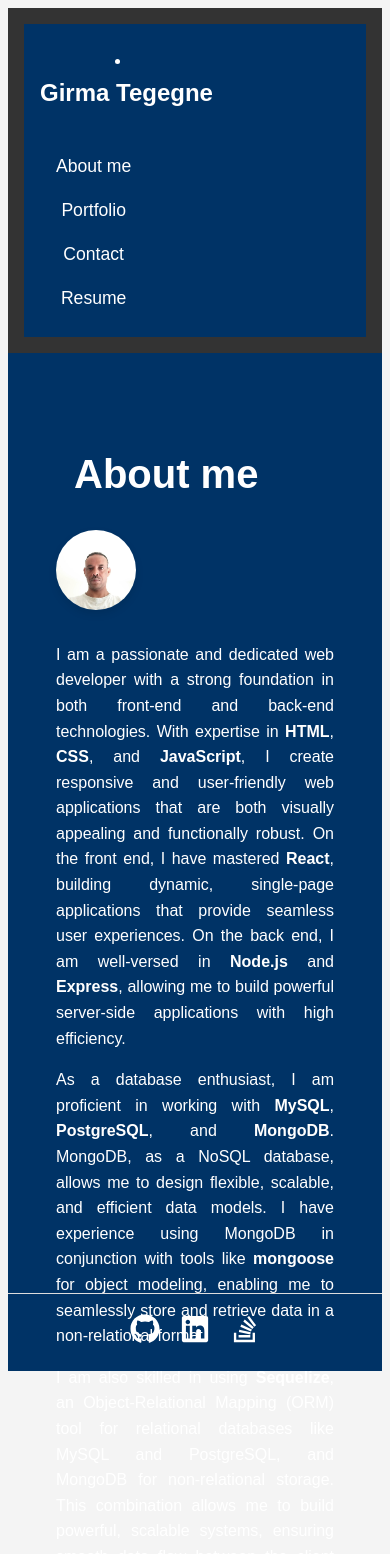
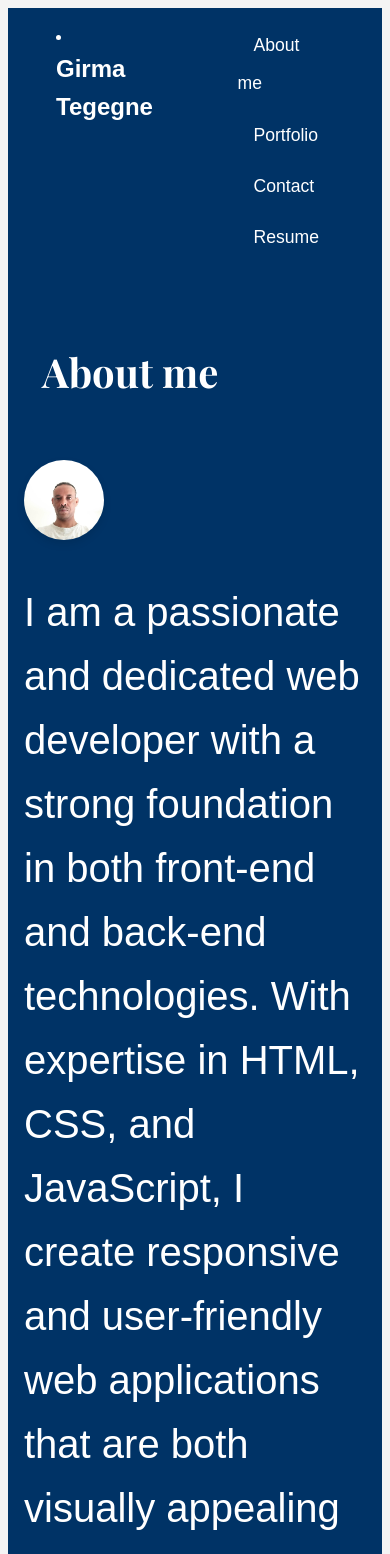
Before and after one commit to girma1978/profile, a React (Vite) app: page / in a window 390 px wide. Shown: the top 1554 px of the page. Built offline with nearby package versions, Linux system fonts and the light colour scheme.

Commit message:
project images added and code modified according to the modification

```diff
--- a/src/App.css
+++ b/src/App.css
@@ -1,249 +1,399 @@
-/* =============================About Me style========================================= */
+@import url('https://fonts.googleapis.com/css2?family=Roboto:wght@400;700&family=Playfair+Display:wght@700&display=swap');
+
+/* =============================About Me======================================== */
 .aboutme {
-  display: block;
-  flex-direction: column; /* Stack elements vertically on smaller screens */
-  align-items: normal; /* Center horizontally */
-  padding: 2rem;
-  background-color:#003366; /* Light background color */
-  font-family: sans-serif; /* Use a clean font */
+  padding: 5rem;
+  background-color: #003366;
+  font-family: sans-serif;
+  font-size: 4rem; /* Increased font size */
+  align-items: stretch;
+  height: auto;
 }
 
 .aboutme h2 {
-  font-size: 2.5rem;
-  margin-bottom: 1rem;
-  color: white; /* Dark heading color */
-  text-align: left; /* Center the heading */
+  font-family: 'Playfair Display', serif;
+  font-size: 5rem; /* Increased font size */
+  margin-bottom: 3rem;
+  color: white;
 }
 
 .aboutme-image-container {
-  width: 80px; /* Match the image width */
-  height: 80px; /* Match the image height */
+  width: 120px;
+  height: 120px;
   border-radius: 50%;
-  overflow: hidden; /* This is crucial for containing the image */
+  overflow: hidden;
   box-shadow: 0 4px 8px rgba(0, 0, 0, 0.1);
+  margin-bottom: 1.5rem;
 }
 
 .aboutme-image {
-  width: 100%; /* Image should fill the container */
-  height: 100%; /* Image should fill the container */
-  object-fit: cover; /* Maintain aspect ratio and cover the container */
+  width: 100%;
+  height: 100%;
+  object-fit: cover;
 }
 
-.aboutme-biography {
-  max-width: 100%; /* Limit biography width for readability */
-  text-align: justify; /* Justify text for a cleaner look */
-  line-height: 1.6; /* Improve readability with line spacing */
-  color:white; /* Slightly lighter text color */
+
+
+@media screen and (max-width: 768px) {
+  .aboutme {
+    font-size: 3rem; /* Adjusted for medium screens */
+    padding: 1.5rem;
+  }
+
+  .aboutme h2 {
+    font-size: 3rem; /* Adjusted for medium screens */
+  }
+
+  .aboutme-image-container {
+    width: 100px;
+    height: 100px;
+    margin-bottom: 1rem;
   }
 
   .aboutme-biography p {
-  margin-bottom: 1rem; /* Space between paragraphs */
+    margin-bottom: 1rem;
+  }
 }
 
-.aboutme-biography strong {
-  color: white; /* Highlight key technologies */
-  font-weight: bold;
+@media screen and (max-width: 480px) {
+  .aboutme {
+    font-size: 2.5rem; /* Adjusted for smaller screens */
+    padding: 1rem;
   }
 
+  .aboutme h2 {
+    font-size: 2.5rem; /* Adjusted for smaller screens */
+  }
+
+  .aboutme-image-container {
+    width: 80px;
+    height: 80px;
+    margin-bottom: 0.5rem;
+  }
+}
 
 /* =============================Resume style========================================= */
 .resume {
-  display: block;
-  flex-direction: column; /* Stack elements vertically on smaller screens */
-  align-items: normal; /* Center horizontally */
-  padding: 2rem;
-  background-color: #003366; /* Light background color */
-  font-family: sans-serif; /* Use a clean font */
+  background-color: #003366;
+  font-family: sans-serif;
+  font-size: 4rem; /* Base font size */
+  align-items: stretch;
 }
 
-.resume  h2 {
-  font-size: 2.5rem;
-  margin-bottom: 1rem;
-  color: white; /* Dark heading color */
-  text-align: left; /* Center the heading */
+.resume h1 {
+  font-size: 6rem; /* Increased font size for h1 */
+  color: white;
+  text-align: left;
 }
 
-.resume span { /* Style for the download link area */
-  display: inline; /* Make it a block element for better spacing */
+.resume h2 {
+  font-size: 5.5rem; /* Increased font size for h2 */
+  color: white;
+  text-align: left;
+}
+
+.resume h3 {
+  font-size: 4.5rem; /* Increased font size for h3 */
+  color: white;
+  margin-top: 2rem;
+}
+
+.resume span {
+  display: inline;
   margin-bottom: 2rem;
-  text-align: center; /* Center the download link */
+  text-align: center;
 }
 
 .resume-download-link {
-  display: inline-block; /* Make the link behave like an inline element */
+  display: inline-block;
   padding: 0.5rem 1rem;
-  background-color: #003366; /* Blue button color */
+  background-color: #003366;
   color: white;
   text-decoration: none;
   border-radius: 5px;
-  transition: background-color 0.3s ease; /* Smooth hover effect */
+  transition: background-color 0.3s ease;
 }
 
 .resume-download-link:hover {
-  background-color: #003366; /* Darker blue on hover */
-}
-
-.resume h3 {
-  font-size: 2rem;
-  margin-bottom: 1rem;
-  color:white;
-  margin-top: 2rem; /* Add some top margin */
+  background-color: #003366;
 }
 
 .resume h4 {
-  font-size: 1.5rem;
+  font-size: 4rem; /* Adjusted font size for h4 */
   margin-bottom: 0.5rem;
-  color:white;
+  color: white;
 }
-
 
 /* ===============================Contact=========================================== */
 .contact {
   padding: 2rem;
-  background-color:#003366; /* Light background */
+  background-color: #003366;
   font-family: sans-serif;
+  font-size: 4rem; /* Base font size */
+}
+
+.contact h1 {
+  font-size: 6rem; /* Increased font size for h1 */
+  margin-bottom: 1rem;
+  color: white;
+  text-align: left;
 }
 
 .contact h2 {
-  font-size: 2.5rem;
+  font-size: 5.5rem; /* Increased font size for h2 */
   margin-bottom: 1rem;
-  color:white;
+  color: white;
   text-align: left;
 }
 
 .contact form {
-  max-width: 50%; /* Limit form width */
-  margin-left: 15px; /* Center the form */
+  max-width: 50%;
+  margin-left: 15px;
 }
 
 .contact label {
-  display: block; /* Make labels stack on top of inputs */
+  display: block;
   margin-bottom: 0.5rem;
   color: white;
 }
 
-.contact input,
+.contact input
+{
+  width: 100%;
+  padding: 0.8rem;
+  margin-bottom: 1rem;
+  border: 1px solid #ccc;
+  border-radius: 5px;
+  box-sizing: border-box;
+  font-size: 1.5rem; /* Adjusted font size */
+  height: 100px;
+
+}
 .contact textarea {
   width: 100%;
   padding: 0.8rem;
   margin-bottom: 1rem;
   border: 1px solid #ccc;
   border-radius: 5px;
-  box-sizing: border-box; /* Include padding in width */
-  font-size: 1rem;
-}
-
-.contact textarea {
-  height: 150px; /* Adjust textarea height as needed */
+  box-sizing: border-box;
+  font-size: 1.5rem; /* Adjusted font size */
+  height: 1000px;
 }
 
 .contact button {
-  background-color: #003366; /* Blue button */
+  background-color: #003366;
   color: #fff;
   padding: 0.8rem 1.5rem;
   border: none;
   border-radius: 5px;
   cursor: pointer;
-  font-size: 1rem;
+  font-size: 1.5rem; /* Adjusted font size */
   transition: background-color 0.3s ease;
 }
 
 .contact button:hover {
-  background-color: #0056b3; /* Darker blue on hover */
+  background-color: #0056b3;
 }
 
-.contact span { /* Style for error messages */
-  color: write;
-  font-size: 0.9rem;
+.contact span {
+  color: white;
+  font-size: 1.2rem; /* Adjusted font size */
   margin-top: 0.2rem;
-  display: block; /* Make error messages appear below the input */
+  display: block;
 }
+
+/* ==============================Media Queries==================================== */
+
+/* For medium screen sizes */
+@media screen and (max-width: 768px) {
+  .resume {
+    font-size: 3rem; /* Adjusted for medium screens */
+  }
+
+  .resume h1 {
+    font-size: 4.5rem; /* Increased font size for h1 */
+  }
+
+  .resume h2 {
+    font-size: 3.5rem; /* Increased font size for h2 */
+  }
+
+  .resume h3 {
+    font-size: 2.8rem; /* Increased font size for h3 */
+  }
+
+  .resume h4 {
+    font-size: 2rem; /* Adjusted font size for h4 */
+  }
+
+  .contact {
+    font-size: 3rem; /* Adjusted for medium screens */
+  }
+
+  .contact h1 {
+    font-size: 4.5rem; /* Increased font size for h1 */
+  }
+
+  .contact h2 {
+    font-size: 3.5rem; /* Increased font size for h2 */
+  }
+
+  .contact input,
+  .contact textarea {
+    font-size: 1.2rem; /* Adjusted for medium screens */
+  }
+
+  .contact button {
+    font-size: 1.2rem; /* Adjusted for medium screens */
+  }
+
+  .contact span {
+    font-size: 1rem; /* Adjusted for medium screens */
+  }
+}
+
+/* For small screen sizes */
+@media screen and (max-width: 480px) {
+  .resume {
+    font-size: 2.5rem; /* Adjusted for smaller screens */
+  }
+
+  .resume h1 {
+    font-size: 3.5rem; /* Increased font size for h1 */
+  }
+
+  .resume h2 {
+    font-size: 3rem; /* Increased font size for h2 */
+  }
+
+  .resume h3 {
+    font-size: 2.2rem; /* Increased font size for h3 */
+  }
+
+  .resume h4 {
+    font-size: 1.8rem; /* Adjusted font size for h4 */
+  }
+
+  .contact {
+    font-size: 2.5rem; /* Adjusted for smaller screens */
+  }
+
+  .contact h1 {
+    font-size: 3.5rem; /* Increased font size for h1 */
+  }
+
+  .contact h2 {
+    font-size: 3rem; /* Increased font size for h2 */
+  }
+
+  .contact input,
+  .contact textarea {
+    font-size: 1rem; /* Adjusted for smaller screens */
+  }
+
+  .contact button {
+    font-size: 1rem; /* Adjusted for smaller screens */
+  }
+
+  .contact span {
+    font-size: 0.9rem; /* Adjusted for smaller screens */
+  }
+}
+
+/* ===============================Lists=========================================== */
+ul {
+  list-style-type: disc; /* Apply disc style to all unordered lists */
+  margin-left: 2rem; /* Indent lists to give space for bullets */
+  color: white; /* Set list item color to white */
+}
+
+ul li {
+  font-size: 1.5rem; /* Adjust font size for list items */
+  margin-bottom: 0.8rem; /* Add some spacing between list items */
+}
+
 
 /* ===============================Footer=========================================== */
 .footer {
-  background-color: #003366; /* Dark background color */
+  background-color: #003366;
   padding: 20px;
-  text-align: center; /* Center the icons */
+  text-align: center;
 }
 
 .footer ul {
-  list-style: none; /* Remove bullet points */
+  list-style: none;
   padding: 0;
   margin: 0;
-  display: flex; /* Arrange list items horizontally */
-  justify-content: center; /* Center the list items horizontally */
+  display: flex;
+  justify-content: center;
 }
 
 .footer li {
-  margin: 0 15px; /* Add spacing between icons */
+  margin: 0 15px;
 }
 
 .footer a {
-  color: #fff; /* White icon color */
-  transition: color 0.3s ease; /* Smooth hover transition */
+  color: #fff;
+  transition: color 0.3s ease;
 }
 
 .footer a:hover {
-  color:wheat; /* Blue color on hover (or any color you prefer) */
+  color: wheat;
 }
 
-/* Optional: Add a subtle border to the top of the footer */
 .footer {
-  border-top: 1px solid #ddd; /* Light gray border */
+  border-top: 1px solid #ddd;
 }
-
 
 /* ==============================NavBar=================================== */
 .navigationbar {
-  display: flex; /* Use flexbox for layout */
+  display: flex;
   width: auto;
-  justify-content: space-between; /* Distribute space between items */
-  align-items: left; /* Vertically align items */
-  padding: 1rem 2rem; /* Add padding around the navbar */
-  background-color: #003366; /* Light background color */
+  justify-content: space-between;
+  align-items: left;
+  padding: 1rem 2rem;
+  background-color: #003366;
   font-family: sans-serif;
 }
 
 .navigationbar h2 {
-    margin: 0; /* remove default margin from h2 */
+  margin: 0;
 }
 
 .navigationbar ul {
-  list-style: none; /* Remove bullet points */
+  list-style: none;
   padding: 0;
   margin: 0;
-  display: flex; /* Arrange list items horizontally */
+  display: flex;
 }
 
 .navigationbar li {
-  margin-left: 1rem; /* Add spacing between list items */
+  margin-left: 1rem;
 }
 
 .nav-links {
-  text-decoration: none; /* Remove underlines from links */
-  color: white; /* Dark link color */
-  padding: 0.5rem 1rem; /* Add some padding to the links */
-  border-radius: 5px; /* Add rounded corners to the links */
-  transition: background-color 0.3s ease, color 0.3s ease; /* Smooth transitions */
+  text-decoration: none;
+  color: white;
+  padding: 0.5rem 1rem;
+  border-radius: 5px;
+  transition: background-color 0.3s ease, color 0.3s ease;
 }
 
 .nav-links:hover {
-  background-color: #ddd; /* Light background on hover */
-  color: #007bff; /* Blue color on hover */
+  background-color: #ddd;
+  color: #007bff;
 }
 
 .nav-links.active {
-  background-color: #003366; /* Blue background for active link */
-  color: #fff; /* White text for active link */
+  background-color: #003366;
+  color: #fff;
 }
 
 /* ========================portfolio========================== */
-
 section {
   background-color: #003366;
   height: 100vh;
 }
-
 
 section h2 {
   font-size: 2.5rem;
@@ -260,23 +410,20 @@ section h2 {
   gap: 2rem;
 }
 
-/* Container for the project grid */
 .portfolio {
   display: grid;
-  grid-template-columns: 30%  30%; /* 50% for the first column, the rest for the second */
+  grid-template-columns: 30% 30%;
   height: 80%;
   padding: 2px 2px 2px 2px;
   background-color: #003366;
-  margin-left:20px;
+  margin-left: 20px;
   gap: 20px;
 }
 
-
 /* =====================project=============================== */
-
 .project {
   display: flex;
-  flex-direction: column; /* Ensures elements stack vertically */
+  flex-direction: column;
   border: 1px solid #ddd;
   border-radius: 8px;
   padding: 15px;
@@ -284,22 +431,17 @@ section h2 {
   transition: transform 0.3s ease, box-shadow 0.3s ease;
 }
 
-/* Hover effect for the project cards */
 .project:hover {
   transform: translateY(-10px);
   box-shadow: 0 4px 10px rgba(0, 0, 0, 0.1);
 }
 
-/* Image styling */
 .project img {
   width: 100%;
   height: auto;
   border-radius: 8px;
 }
 
-/* Title styling */
-
-/* Styling the links */
 .project .links {
   margin-top: 10px;
 }
@@ -317,84 +459,3 @@ section h2 {
   color: #0056b3;
   text-decoration: underline;
 }
-
-
-/* ========================Media Queries======================= */
-
-/* Responsive layout for smaller screens */
-@media (max-width: 768px) {
-  .projects {
-    grid-template-columns: 1fr; /* 1 column for small screens */
-  }
-
-  .navigationbar {
-    flex-direction: column;
-    align-items: flex-start;
-    padding: 1rem;
-  }
-
-  .navigationbar ul {
-    flex-direction: column;
-    margin-top: 1rem;
-  }
-
-  .navigationbar li {
-    margin: 0.5rem 0;
-  }
-
-  .navigationbar h2 {
-    margin-bottom: 0.5rem;
-  }
-
-  .footer li {
-    margin: 0 10px;
-  }
-
-  .aboutme {
-    flex-direction: column;
-    padding: 3rem;
-  }
-
-  .aboutme-image-container {
-    margin-right: 0;
-    margin-bottom: 2rem;
-  }
-
-  .aboutme h2 {
-    text-align: left;
-  }
-
-  .resume {
-    padding: 3rem;
-  }
-
-  .resume h2 {
-    font-size: 3rem;
-  }
-
-  .contact form {
-    padding: 1rem;
-  }
-}
-
-/* Responsive adjustments for Portfolio */
-@media (max-width: 768px) {
-  .projects {
-    grid-template-columns: repeat(auto-fit, minmax(250px, 1fr)); /* Adjust column width */
-    gap: 1.5rem; /* Adjust gap */
-  }
-}
-
-@media (max-width: 500px) {
-  .projects {
-    grid-template-columns: 1fr; /* Single column on very small screens */
-    gap: 1rem;
-  }
-}
-
-/* Responsive adjustments for Contact */
-@media (max-width: 400px) {
-  .contact form {
-    padding: 1rem;
-  }
-}
--- a/src/App.tsx
+++ b/src/App.tsx
@@ -1,30 +1,60 @@
-import { BrowserRouter as Router, Route, Routes } from 'react-router-dom';
-import Header from './components/Header';
-import Footer from './components/Footer';
-import AboutMe from './components/AboutMe';
-import Portfolio from './components/Portfolio';
-import Contact from './components/Contact';
-import Resume from './components/Resume';
+// import { BrowserRouter as Router, Route, Routes } from 'react-router-dom';
+// import Header from './components/Header';
+// import Footer from './components/Footer';
+// import AboutMe from './components/AboutMe';
+// import Portfolio from './components/Portfolio';
+// import Contact from './components/Contact';
+// import Resume from './components/Resume';
 import './App.css';
 
-function App() {
+// function App() {
+//   return (
+//     <Router>
+//       <div className="App">
+//         <Header />
+//         <main>
+//           <Routes>
+//             <Route path="/about-me" element={<AboutMe />} /> {/* Route for About me */}
+//             <Route path="/portfolio" element={<Portfolio />} />
+//             <Route path="/contact" element={<Contact />} />
+//             <Route path="/resume" element={<Resume />} />
+//             <Route path="/" element={<AboutMe />} /> {/* Default route */}
+//           </Routes>
+//         </main>
+//         <Footer />
+//       </div>
+//     </Router>
+//   );
+// }
+
+// export default App;
+
+import { BrowserRouter as Router, Route, Routes } from 'react-router-dom';
+import AboutMe from './components/AboutMe';  // Adjust path if necessary
+import Portfolio from './components/Portfolio';  // Example for another page (Portfolio)
+import Contact from './components/Contact';  // Example for Contact page
+import Resume from './components/Resume';  // Example for Resume page
+import Navigation from './components/Navigation';  // Your Navigation component
+
+const App = () => {
   return (
     <Router>
-      <div className="App">
-        <Header />
-        <main>
-          <Routes>
-            <Route path="/about-me" element={<AboutMe />} /> {/* Route for About me */}
-            <Route path="/portfolio" element={<Portfolio />} />
-            <Route path="/contact" element={<Contact />} />
-            <Route path="/resume" element={<Resume />} />
-            <Route path="/" element={<AboutMe />} /> {/* Default route */}
-          </Routes>
-        </main>
-        <Footer />
-      </div>
+      {/* Navigation Bar */}
+      <Navigation />
+
+      {/* Define Routes */}
+      <Routes>
+        {/* Default Route for AboutMe ("/" is the root of the app) */}
+        <Route path="/" element={<AboutMe />} />
+
+        {/* Additional Routes */}
+        <Route path="/about-me" element={<AboutMe />} />
+        <Route path="/portfolio" element={<Portfolio />} />
+        <Route path="/contact" element={<Contact />} />
+        <Route path="/resume" element={<Resume />} />
+      </Routes>
     </Router>
   );
-}
+};
 
 export default App;
--- a/src/components/AboutMe.tsx
+++ b/src/components/AboutMe.tsx
@@ -1,4 +1,3 @@
-
   import GirmaImage from '../assets/Girma.png';
 
   const AboutMe = () => {
@@ -12,18 +11,18 @@ const AboutMe = () => {
 
         <div className="aboutme-biography">
           <p>
-          I am a passionate and dedicated web developer with a strong foundation in both front-end and back-end technologies. With expertise in <strong>HTML</strong>, <strong>CSS</strong>, and <strong>JavaScript</strong>, I create responsive and user-friendly web applications that are both visually appealing and functionally robust.
-
-          On the front end, I have mastered <strong>React</strong>, building dynamic, single-page applications that provide seamless user experiences. On the back end, I am well-versed in <strong>Node.js</strong> and <strong>Express</strong>, allowing me to build powerful server-side applications with high efficiency.
+            I am a passionate and dedicated web developer with a strong foundation in both front-end and back-end technologies. With expertise in HTML, CSS, and JavaScript, I create responsive and user-friendly web applications that are both visually appealing and functionally robust. On the front end, I have mastered React, building dynamic, single-page applications that provide seamless user experiences, while on the back end, I am well-versed in Node.js and Express, allowing me to build powerful server-side applications with high efficiency.
           </p>
           <p>
-          As a database enthusiast, I am proficient in working with <strong>MySQL</strong>, <strong>PostgreSQL</strong>, and <strong>MongoDB</strong>. MongoDB, as a NoSQL database, allows me to design flexible, scalable, and efficient data models. I have experience using MongoDB in conjunction with tools like <strong>mongoose</strong> for object modeling, enabling me to seamlessly store and retrieve data in a non-relational format.
+            As a database enthusiast, I am proficient in working with MySQL, PostgreSQL, and MongoDB. MongoDB, as a NoSQL database, allows me to design flexible, scalable, and efficient data models, and I have experience using MongoDB in conjunction with tools like Mongoose for object modeling, enabling me to seamlessly store and retrieve data in a non-relational format. Additionally, I am skilled in using Sequelize, an Object-Relational Mapping (ORM) tool for relational databases like MySQL and PostgreSQL, and MongoDB for non-relational storage. This combination allows me to build powerful, scalable systems, ensuring smooth data flow between the client and server.
           </p>
           <p>
-          I am also skilled in using <strong>Sequelize</strong>, an Object-Relational Mapping (ORM) tool for relational databases like MySQL and PostgreSQL, and MongoDB for non-relational storage. This combination allows me to build powerful, scalable systems, ensuring smooth data flow between the client and server.
-          Along with my technical expertise, I am experienced in using <strong>Git</strong> for version control, allowing me to collaborate effectively on projects and maintain a well-organized codebase.
-          Whether developing interactive front-end interfaces or building scalable back-end services, I am dedicated to writing clean, efficient, and scalable code while continuously learning and evolving with the latest industry trends.
+            Along with my technical expertise, I am experienced in using Git for version control, allowing me to collaborate effectively on projects and maintain a well-organized codebase. Whether developing interactive front-end interfaces or building scalable back-end services, I am dedicated to writing clean, efficient, and scalable code while continuously learning and evolving with the latest industry trends. My experience with web development extends to creating fully responsive websites and applications, where I prioritize accessibility to ensure users of all abilities can navigate and interact with the products I build. I am always exploring new ways to improve user experiences, whether through design or performance optimization.
           </p>
+          <p>
+            In addition to my technical skills, I value collaboration and enjoy working in team environments. I believe that effective communication is key to the success of any project, and I strive to maintain open channels with both team members and clients. My experience in agile environments has allowed me to adapt quickly to changes and deliver results in fast-paced settings. I am also passionate about staying up-to-date with the latest trends in web development, whether it's the newest JavaScript frameworks or advancements in web performance optimization. My commitment to continuous learning drives me to constantly improve my skills and stay ahead in the ever-evolving tech landscape.
+          </p>
+
         </div>
       </section>
     );
```
Also changed, not shown: src/components/Portfolio.tsx (+6 -41 lines). Lines whose indentation alone changed are shown as unchanged.
